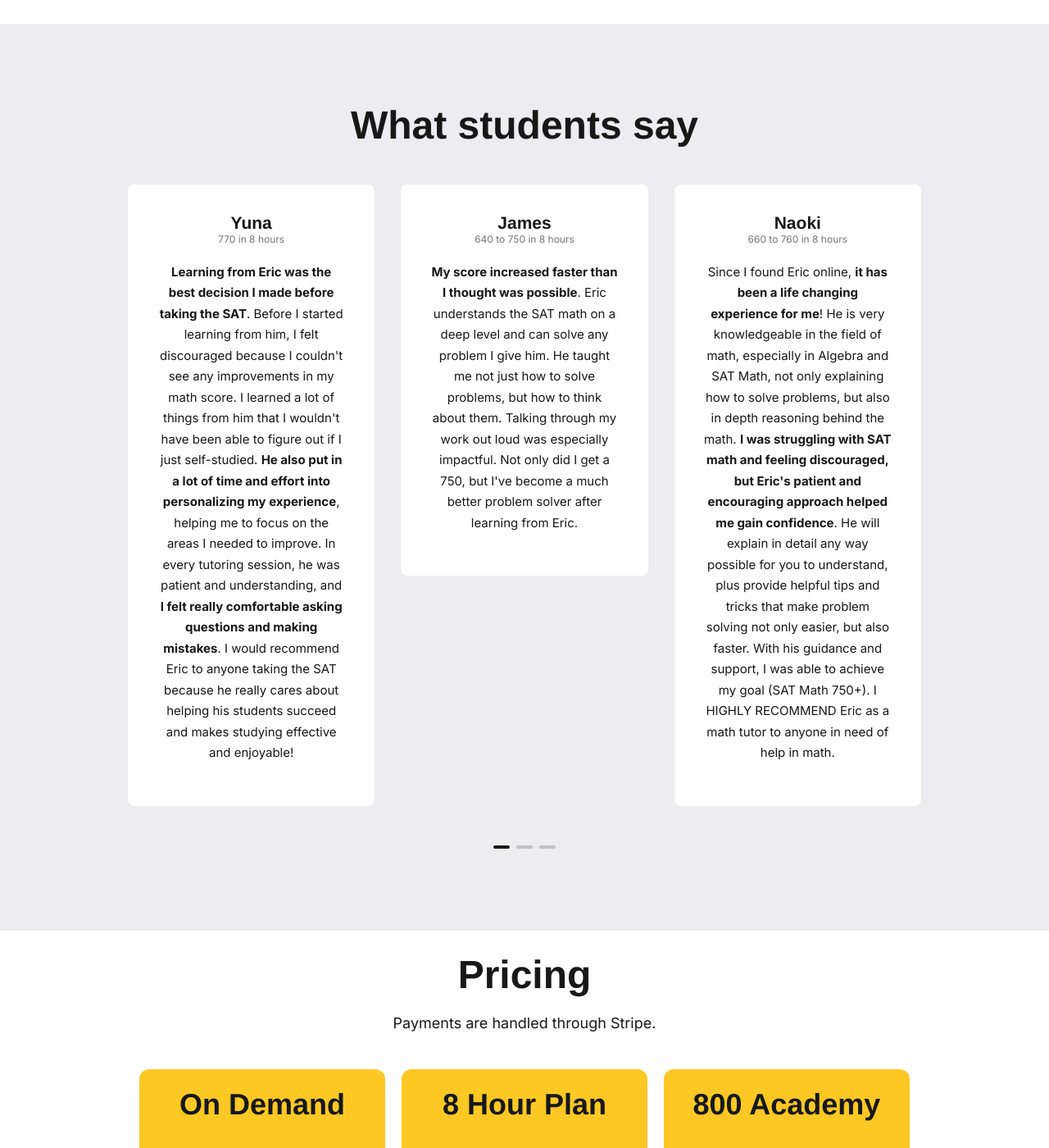
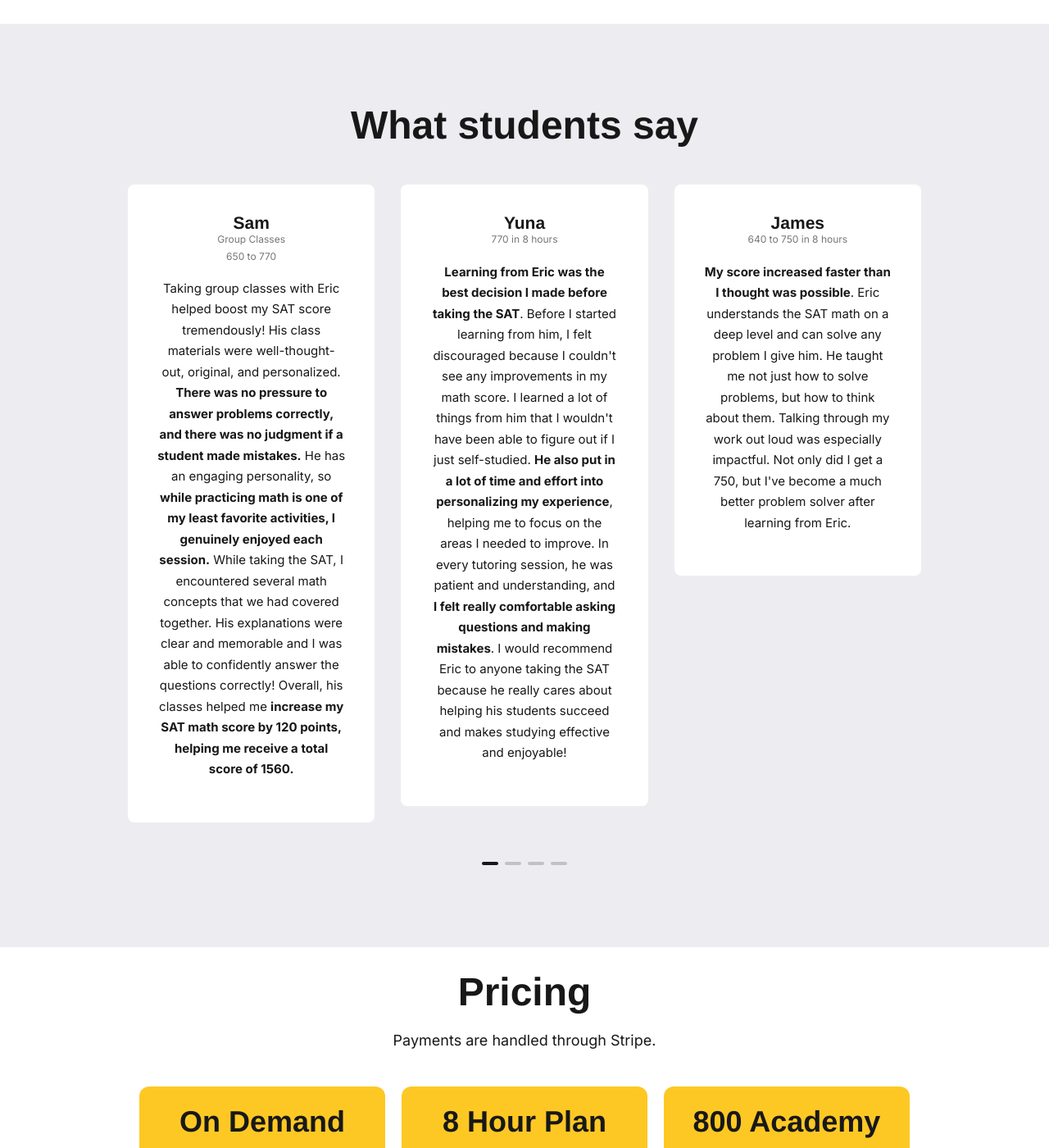
Before and after one commit to qExobyte/qExobyte.github.io, a Jekyll site: the page built from index.html, in a window 1280 px wide and 1400 px high, scrolled down 980 px. Shown: the whole window at 82% size. Built offline with Jekyll 4.4.1, drawn with Linux system fonts in a browser that asks for light colours; nearby versions of some CDN libraries; some web fonts are replaced.

Commit message:
more testimonials

```diff
--- a/_data/settings.yml
+++ b/_data/settings.yml
@@ -52,6 +52,11 @@ testimonial__title: What students say
 testimonial__description:
 
 testimonial__items:
+  - name: "Sam"
+    designation: "Group Classes"
+    designation2: "650 to 770"
+    content: "Taking group classes with Eric helped boost my SAT score tremendously! His class materials were well-thought-out, original, and personalized. <strong>There was no pressure to answer problems correctly, and there was no judgment if a student made mistakes.</strong> He has an engaging personality, so <strong>while practicing math is one of my least favorite activities, I genuinely enjoyed each session.</strong> While taking the SAT, I encountered several math concepts that we had covered together. His explanations were clear and memorable and I was able to confidently answer the questions correctly! Overall, his classes helped me <strong>increase my SAT math score by 120 points, helping me receive a total score of 1560.</strong>"
+
   - name: "Yuna"
     designation: "770 in 8 hours"
     content: "<strong>Learning from Eric was the best decision I made before taking the SAT</strong>. Before I started learning from him, I felt discouraged because I couldn't see any improvements in my math score. I learned a lot of things from him that I wouldn't have been able to figure out if I just self-studied. <strong>He also put in a lot of time and effort into personalizing my experience</strong>, helping me to focus on the areas I needed to improve. In every tutoring session, he was patient and understanding, and <strong>I felt really comfortable asking questions and making mistakes</strong>. I would recommend Eric to anyone taking the SAT because he really cares about helping his students succeed and makes studying effective and enjoyable!"
@@ -71,6 +76,11 @@ testimonial__items:
   - name: "Aanya"
     designation2: "580 to 710 in 8 hours"
     content: "<strong>Eric's math tutoring has helped me more than any textbook I have used</strong>. I was struggling with the math section of the SAT, staying at the same score even with months of studying. However once I found Eric's tutoring, my score improved significantly. Eric not only helped me get to the right answer for a problem, but he also made sure that I understood the reasoning behind it in depth. This was very beneficial as previously other tutors, textbooks, and even College Boards explanations would give me the long, tedious way to solve a problem, which no one has time to do on the SAT. I would highly recommend Eric for anyone who needs help in SAT math."
+
+  - name: "Zoé"
+    designation: "Group Classes"
+    designation2: "Scored 760"
+    content: "Classes were fun and interactive and gave me tips and methods which helped me secure the score I was aiming for. <strong>Eric is patient and helpful and encouraged us to find the answer by ourselves.</strong> The course was well structured and provided ample practice and review material. "
 
   - name: "Viraat"
     designation2: "680 to 750 in 6 hours"
```
